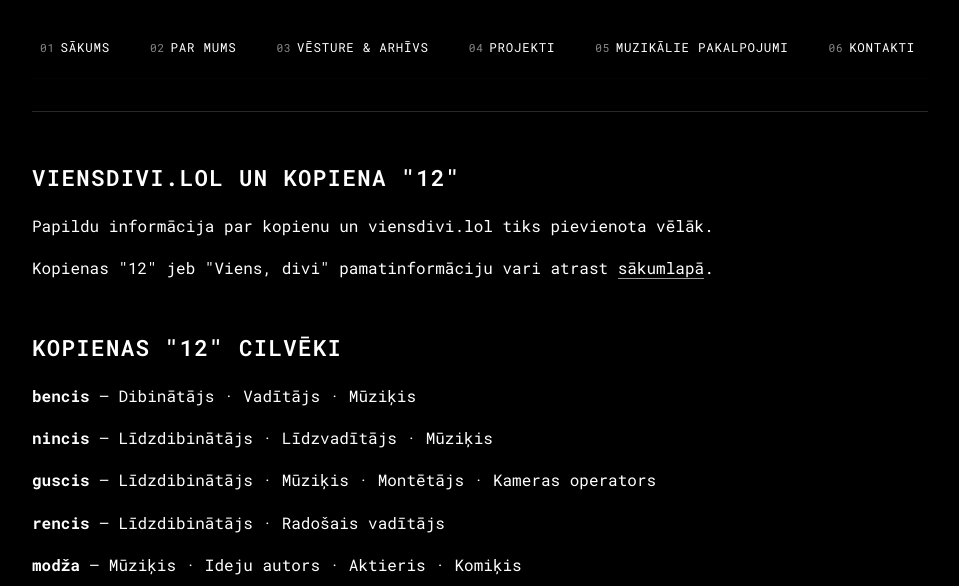
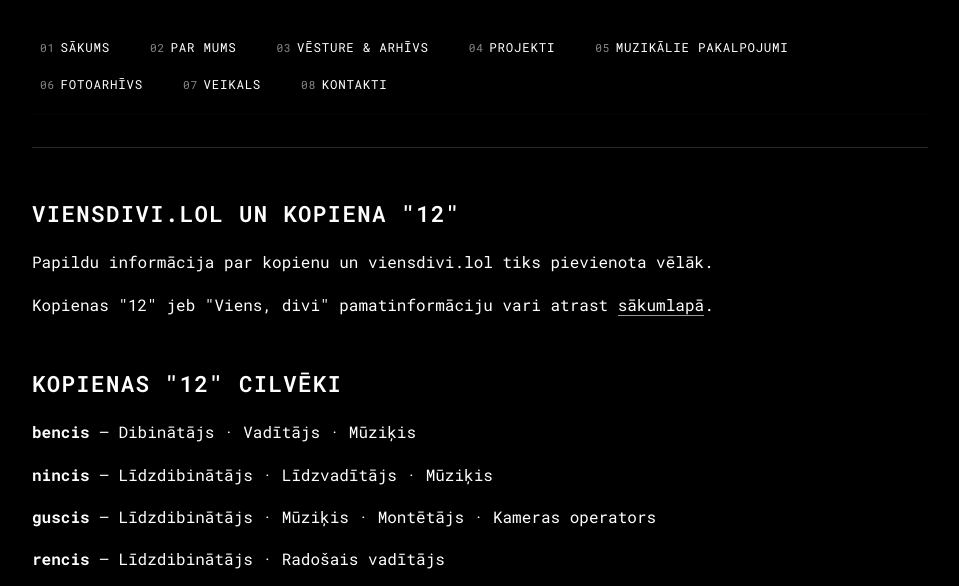
Before and after one commit to rbekons12/viensdivi.lol, a plain HTML site: page par_mums.html in a window 1280 px wide. Shown: the part 198-784 px from the top of the page, without its empty margins (160-1119 px from the left). Drawn offline with Linux system fonts and the light colour scheme.

Commit message:
Update par_mums.html

```diff
--- a/par_mums.html
+++ b/par_mums.html
@@ -28,6 +28,8 @@
         <a href="vesture_arhivs.html">Vēsture & Arhīvs</a>
         <a href="projekti.html">Projekti</a>
         <a href="muzikalie_pakalpojumi.html">Muzikālie pakalpojumi</a>
+        <a href="fotoarhivs.html">Fotoarhīvs</a>
+        <a href="veikals.html">Veikals</a>
         <a href="kontakti.html">Kontakti</a>
     </nav>
 
```
